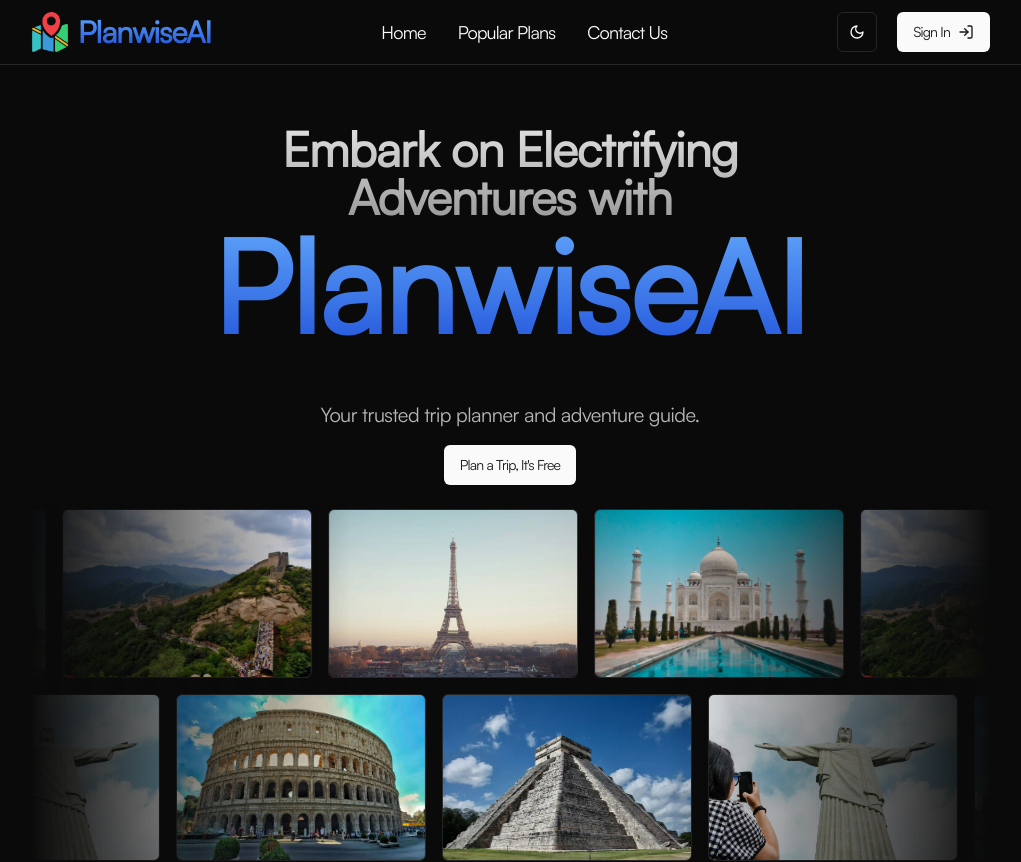
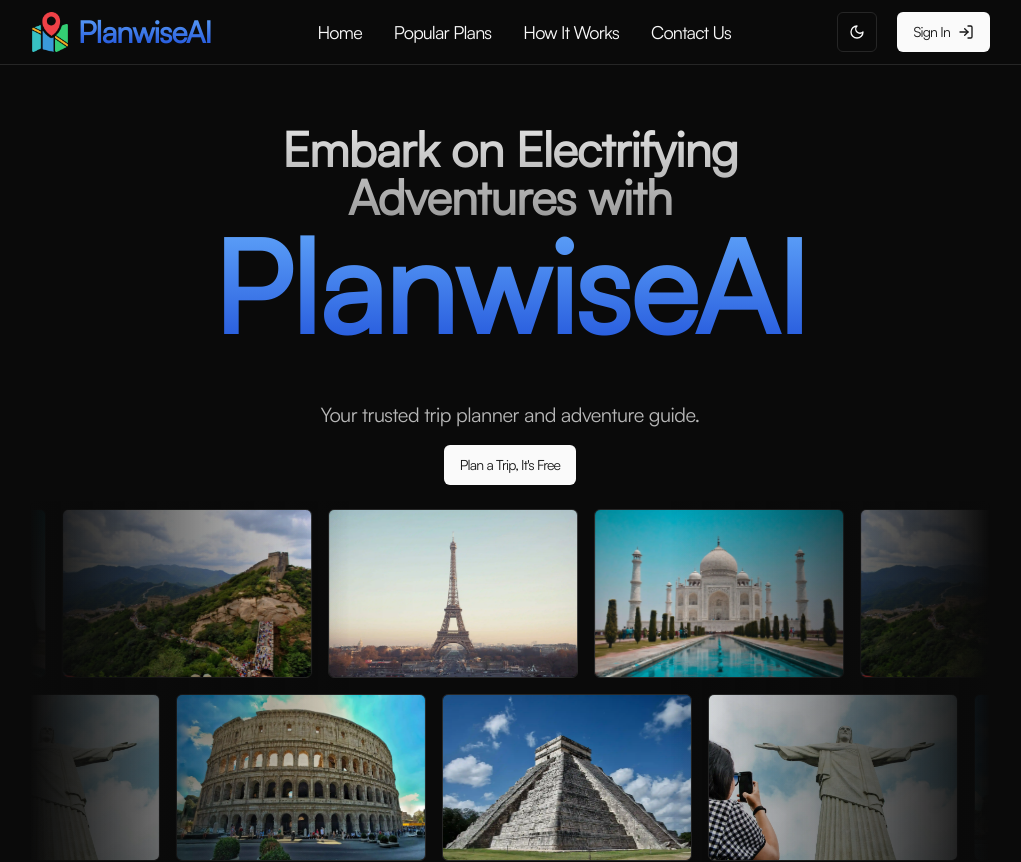
Before and after one commit to Dhruv-Pahwa/ai_travel_ADH, a React (Vite) app: page / in a window 1280 px wide. Shown: the top 862 px of the page, without its empty margins (130-1151 px from the left). Built offline with nearby package versions, Linux system fonts and the light colour scheme; no server answers.

Commit message:
Update Header.jsx

```diff
--- a/src/components/custom/Header.jsx
+++ b/src/components/custom/Header.jsx
@@ -43,8 +43,14 @@
       {/* Center-aligned links */}
       <div className="hidden md:flex items-center gap-8 text-lg font-medium">
         <Link to="/" className="hover:text-blue-600">Home</Link>
-        <a href="#popular-plans" className="hover:text-blue-600 scroll-smooth">Popular Plans</a>
-        <a href="/contact.html" className="hover:text-blue-600">Contact Us</a>      </div>
+        <a href="#popular-plans" className="hover:text-blue-600 scroll-smooth">
+          Popular Plans
+        </a>
+        <a href="#how-it-works" className="hover:text-blue-600 scroll-smooth">
+          How It Works
+        </a>
+        <a href="/contact.html" className="hover:text-blue-600">Contact Us</a>
+      </div>
 
       <div className="flex items-center gap-5">
         <ThemeToggle />
```
